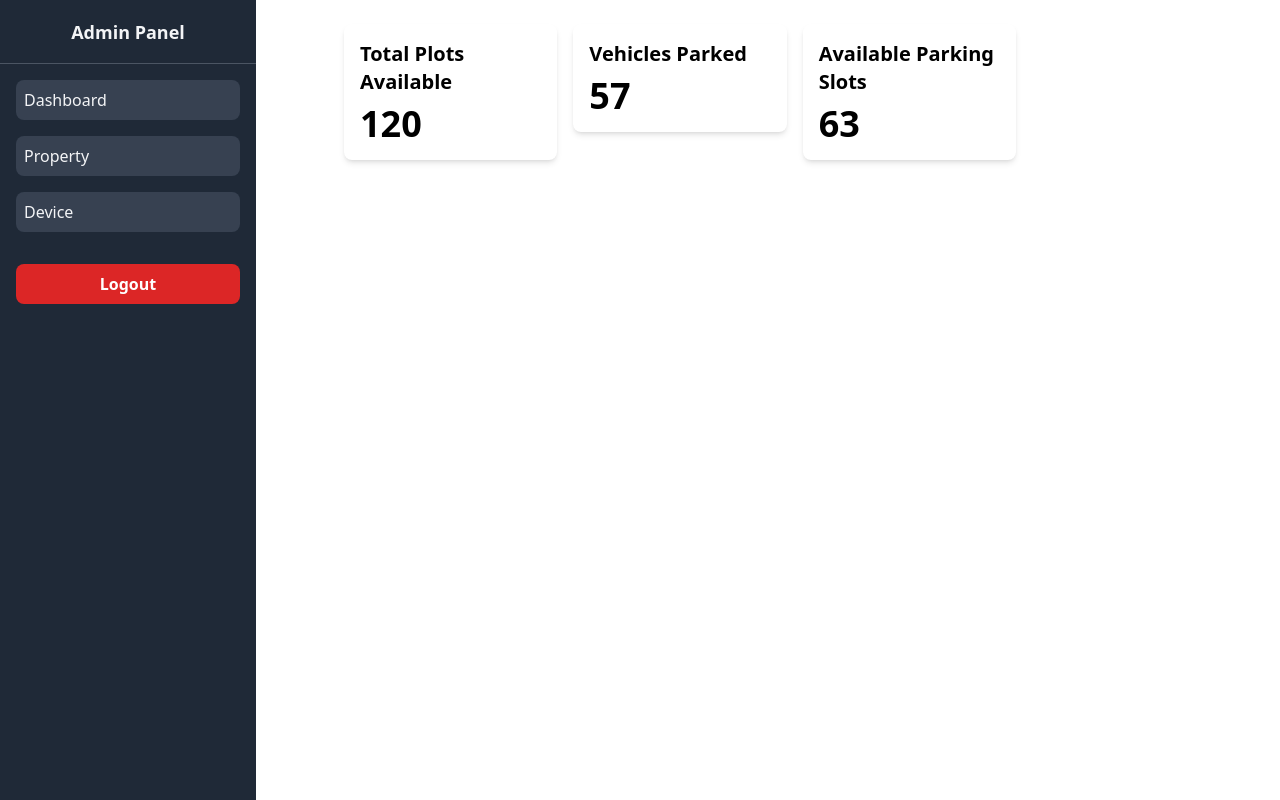
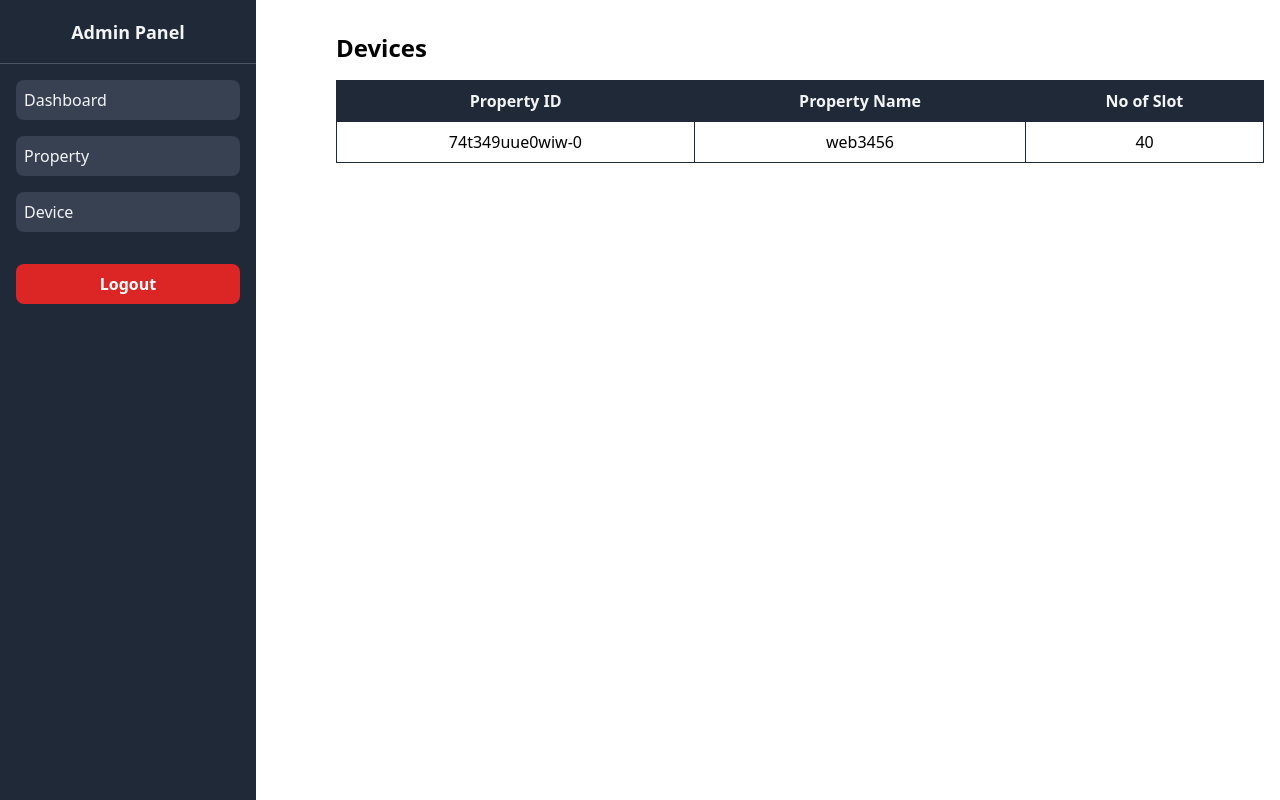
Before and after one commit to Sharath-RJ/smart-parking, a React (Create React App) app in the folder client/: page /dashboard/properties in a window 1280 px wide. Built offline with nearby package versions, Linux system fonts and the light colour scheme; no server answers.

Commit message:
properties ddesigned

```diff
--- a/client/src/App.js
+++ b/client/src/App.js
@@ -6,7 +6,7 @@ import { ToastContainer } from "react-toastify";
 import AdminPrivate from "./components/Routes/AdminPrivate";
 import Dashboard from "./pages/Landloards/Dashboard";
 import Devices from "./pages/Landloards/Devices"
-
+import Properties from "./pages/Landloards/Properties";
 function App() {
   return (
     <div className="App">
@@ -16,7 +16,7 @@ function App() {
         <Route path="/register" element={<Register />} />
         <Route path="/dashboard" element={<AdminPrivate />}>
           <Route index element={<Dashboard />} />
-          <Route path="properties" element={<Dashboard />} />
+          <Route path="properties" element={<Properties />} />
           <Route path="devices" element={<Devices />} />
         </Route>
         <Route path="*" element={<>Not found</>} />
--- /dev/null
+++ b/client/src/pages/Landloards/Properties.jsx
@@ -0,0 +1,45 @@
+import Layout from "../../components/Admin/Layout"
+
+
+const Properties = ()=> {
+    return (
+        <Layout>
+            <div className="container mx-auto px-4 py-8">
+                <h2 className="text-2xl font-semibold mb-4">Devices</h2>
+                <div className="overflow-x-auto">
+                    <table className="table-auto w-full border border-gray-800">
+                        <thead>
+                            <tr className="bg-gray-800 text-gray-100">
+                                <th className="py-2 px-4 border-b border-gray-800">
+                                    Property ID
+                                </th>
+                                <th className="py-2 px-4 border-b border-gray-800">
+                                    Property Name
+                                </th>
+                                <th className="py-2 px-4 border-b border-gray-800">
+                                    No of Slot
+                                </th>
+                            </tr>
+                        </thead>
+                        <tbody>
+                            <tr className="hover:bg-gray-200 hover:text-gray-800">
+                                <td className="py-2 px-4 border-b border-l border-gray-800 text-center">
+                                    74t349uue0wiw-0
+                                </td>
+                                <td className="py-2 px-4 border-b border-l border-gray-800 text-center">
+                                    web3456
+                                </td>
+                                <td className="py-2 px-4 border-b border-l border-gray-800 text-center">
+                                    40
+                                </td>
+                            </tr>
+
+                        </tbody>
+                    </table>
+                </div>
+            </div>
+        </Layout>
+    )
+}
+
+export default Properties
```
